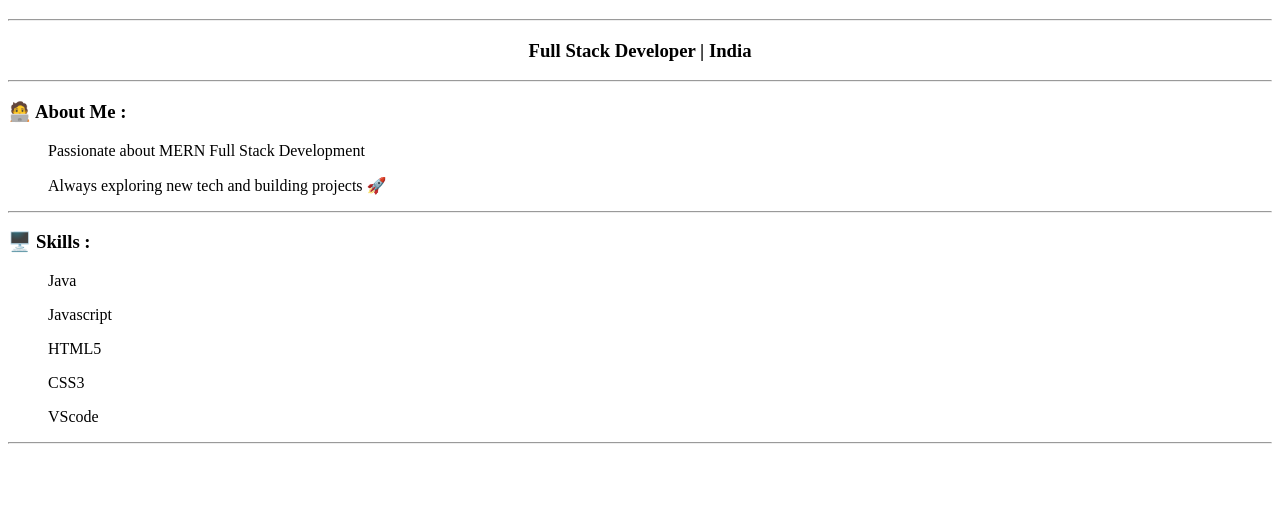
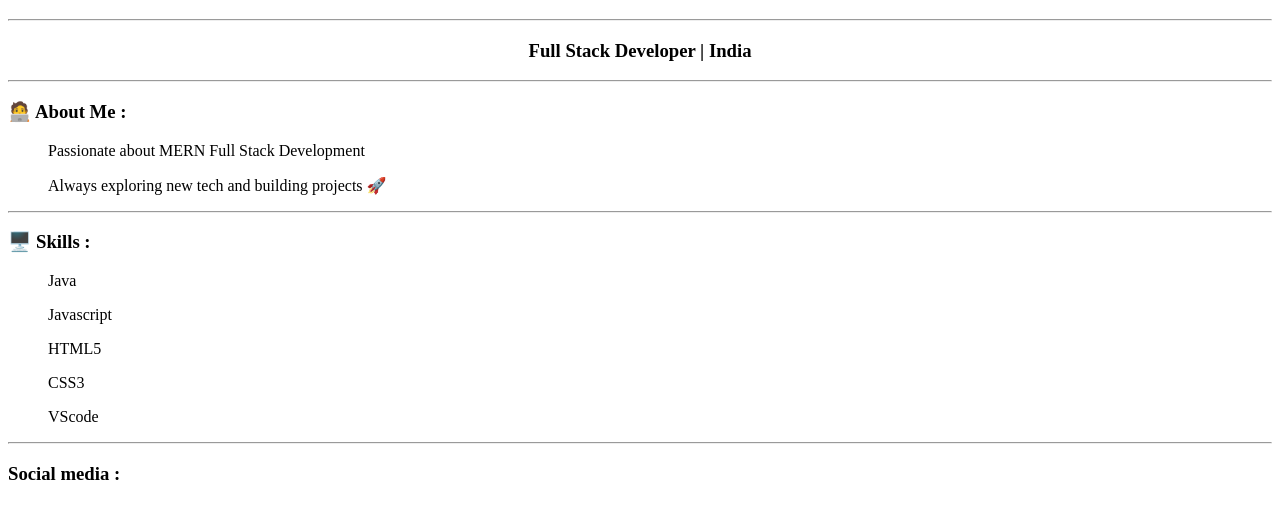
Before and after one commit to prabhatmauryaa/Section-1, a plain HTML site: page Readme.html in a window 1280 px wide. Shown: the part 61-580 px from the top of the page. Drawn offline with Linux system fonts and the light colour scheme.

Commit message:
add heading

```diff
--- a/Readme.html
+++ b/Readme.html
@@ -25,5 +25,6 @@
         <ol>VScode</ol>
     </p>
     <hr>
+    <h3>Social media :</h3>
 </body>
 </html>
```
